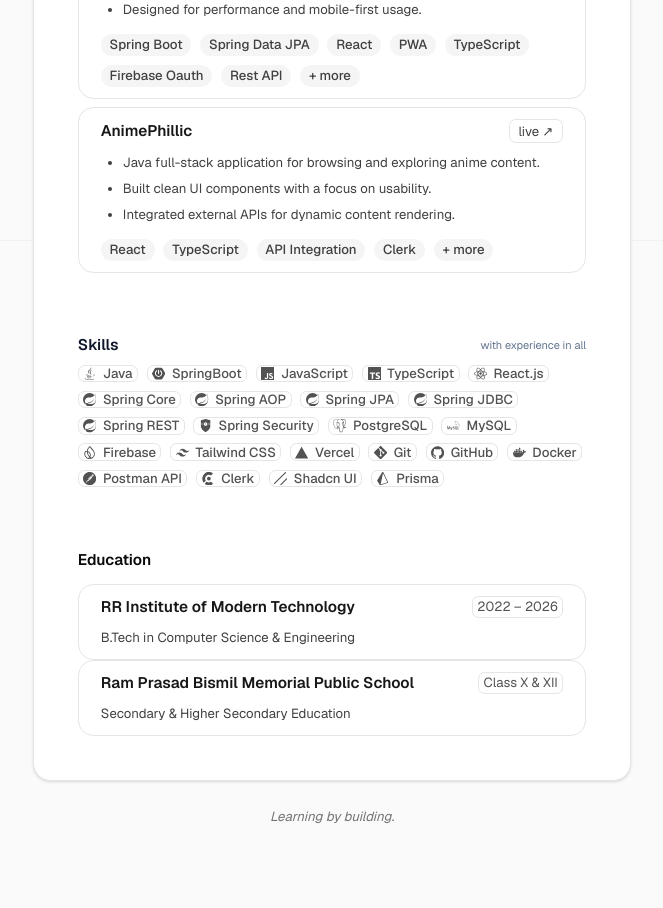
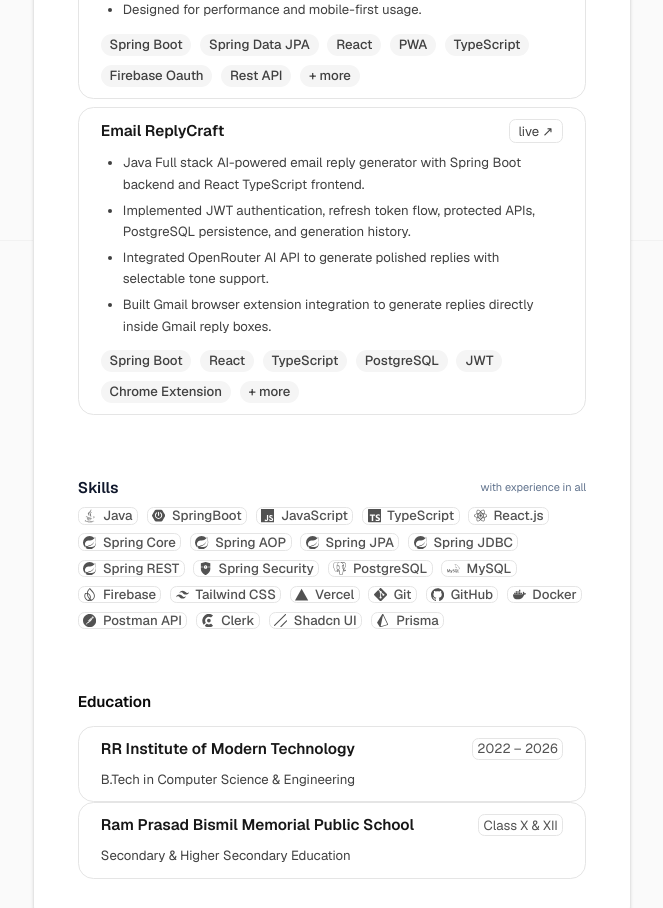
Before and after one commit to vivekgotstack/Portfolio, a Next.js app: page / in a window 1280 px wide. Shown: the part 1520-2428 px from the top of the page, without its empty margins (308-971 px from the left). Built offline with nearby package versions, Linux system fonts and the light colour scheme.

Commit message:
Update page.tsx

```diff
--- a/app/page.tsx
+++ b/app/page.tsx
@@ -188,19 +188,20 @@ export default function Page() {
                     tags={["Spring Boot", "Spring Data JPA", "React", "PWA", "TypeScript", "Firebase Oauth", "Rest API", "+ more"]}
                   />
                   <ProjectListItem
-                    title="AnimePhillic"
+                    title="Email ReplyCraft"
                     links={[
                     {
                       label: "live ↗",
-                        href: "https://anime-phillic.vercel.app/",
+                      href: "https://email-reply-craft.vercel.app/",
                     },
                   ]}
                     bullets={[
-                      "Java full-stack application for browsing and exploring anime content.",
-                      "Built clean UI components with a focus on usability.",
-                      "Integrated external APIs for dynamic content rendering.",
+                        "Java Full stack AI-powered email reply generator with Spring Boot backend and React TypeScript frontend.",
+                        "Implemented JWT authentication, refresh token flow, protected APIs, PostgreSQL persistence, and generation history.",
+                         "Integrated OpenRouter AI API to generate polished replies with selectable tone support.",
+                          "Built Gmail browser extension integration to generate replies directly inside Gmail reply boxes.",
                     ]}
-                    tags={["React", "TypeScript", "API Integration", "Clerk", "+ more"]}
+                        tags={["Spring Boot", "React", "TypeScript", "PostgreSQL", "JWT", "Chrome Extension", "+ more"]}
                     />
                 </div>
               </section>
```
Lines whose indentation alone changed are shown as unchanged.
